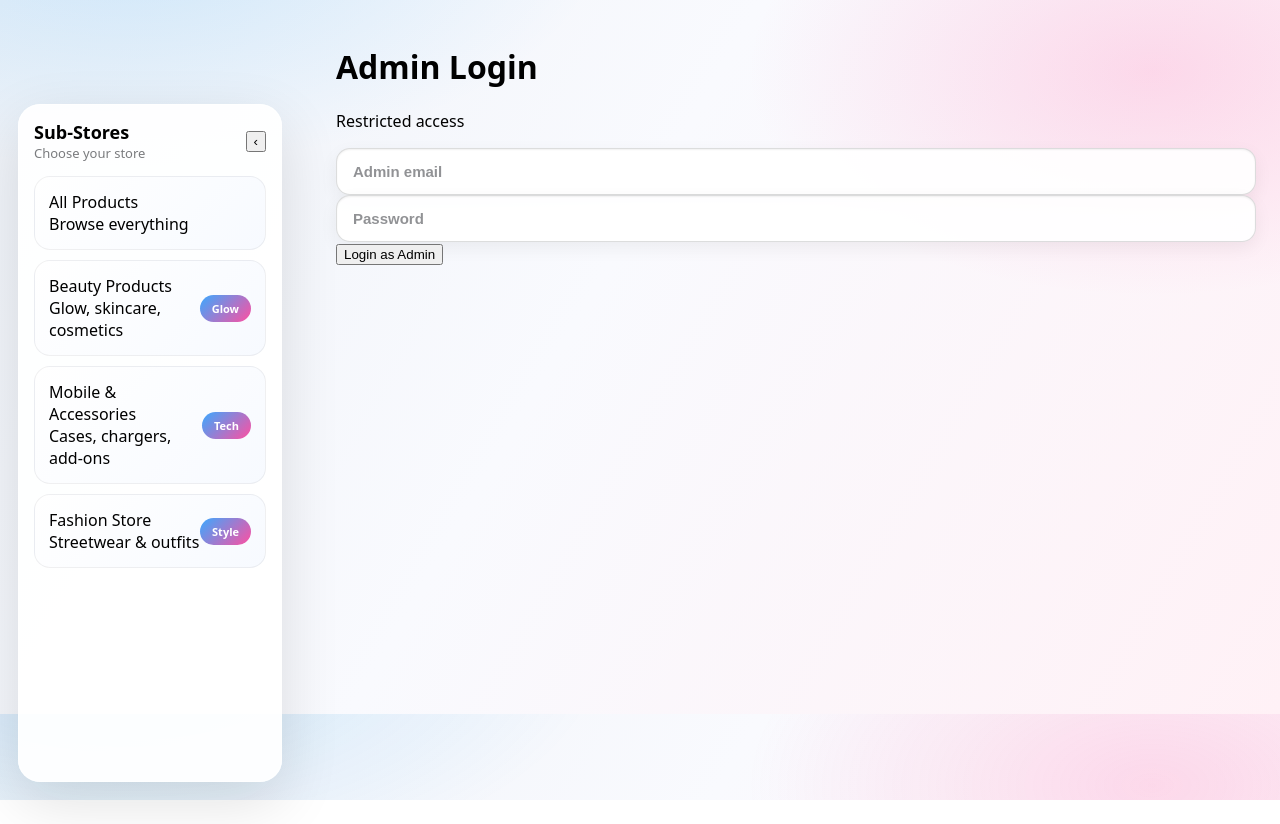
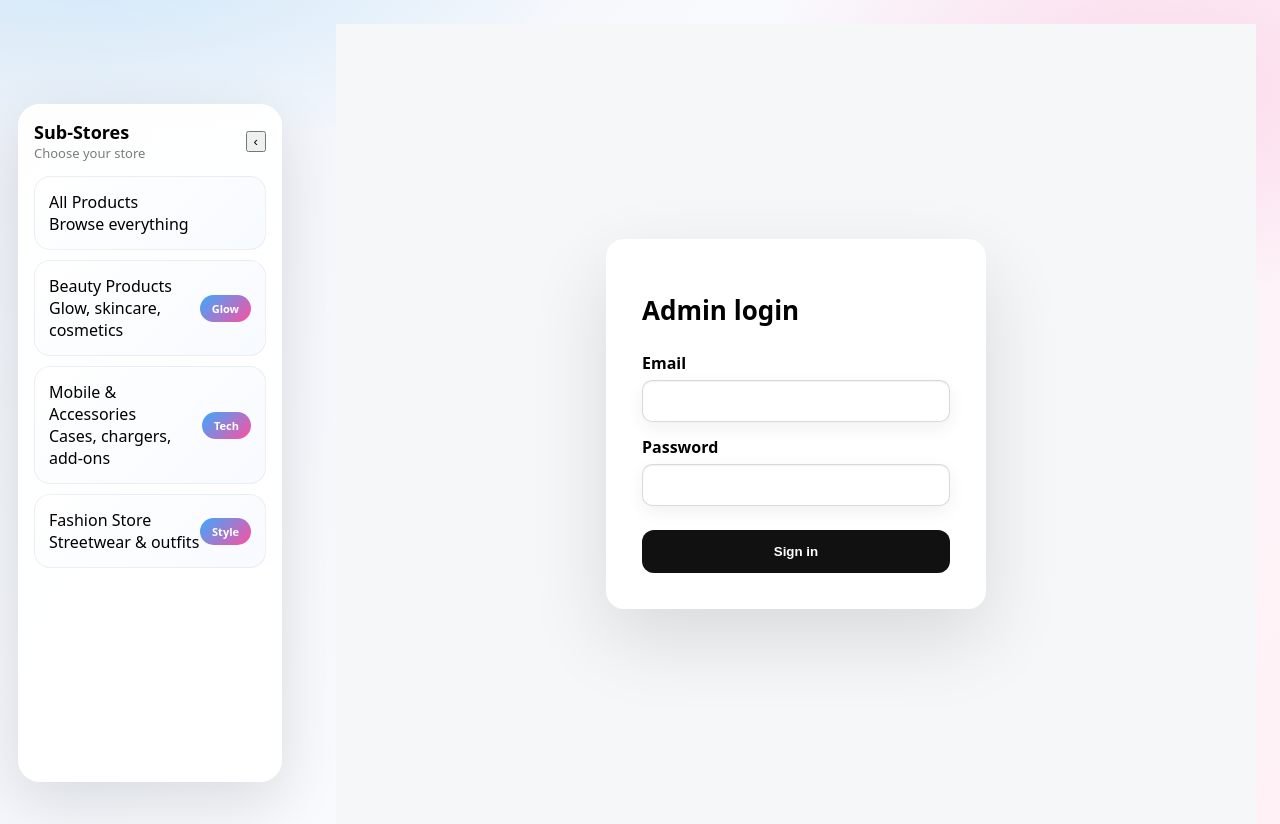
Before and after one commit to yvesf022/kkkkkk, a Next.js app: page /admin/login in a window 1280 px wide. Before the commit the page ends 800 px from the top, so only its background shows below. Built offline with nearby package versions, Linux system fonts and the light colour scheme; no server answers.

Commit message:
fix: account profile and admin login pages aligned with auth contract

```diff
--- a/app/(public)/admin/login/page.tsx
+++ b/app/(public)/admin/login/page.tsx
@@ -1,116 +1,122 @@
 "use client";
 
-import { useEffect, useState } from "react";
+import { useState, useEffect } from "react";
 import { useRouter } from "next/navigation";
 import toast from "react-hot-toast";
-import { useAdminAuth } from "@/lib/adminAuth";
-
-/**
- * ADMIN LOGIN PAGE — AUTHORITATIVE
- *
- * BACKEND CONTRACT:
- * - POST /api/admin/auth/login
- * - Cookie-based auth (admin_access_token)
- * - /api/admin/auth/me is the source of truth
- * - 401 = invalid credentials
- * - 403 = not an admin / access denied
- *
- * FRONTEND RULES:
- * - Do NOT read cookies
- * - Do NOT decode JWT
- * - Always rely on adminAuth.hydrate()
- */
+import { adminAuthApi } from "@/lib/api";
 
 export default function AdminLoginPage() {
   const router = useRouter();
 
-  const {
-    admin,
-    login,
-    loading,
-    hydrate,
-  } = useAdminAuth();
-
   const [email, setEmail] = useState("");
   const [password, setPassword] = useState("");
+  const [loading, setLoading] = useState(false);
 
-  /**
-   * Hydrate admin session on mount
-   * If already logged in → redirect away
-   */
+  /* ======================
+     AUTO REDIRECT IF LOGGED IN
+  ====================== */
   useEffect(() => {
-    hydrate();
-  }, [hydrate]);
+    adminAuthApi
+      .me()
+      .then(() => router.replace("/admin"))
+      .catch(() => {});
+  }, [router]);
 
-  useEffect(() => {
-    if (!loading && admin) {
-      router.replace("/admin");
-    }
-  }, [loading, admin, router]);
-
-  async function submit(e: React.FormEvent) {
+  async function handleSubmit(e: React.FormEvent) {
     e.preventDefault();
+    setLoading(true);
 
     try {
-      await login(email, password);
-
-      toast.success("Admin login successful");
+      await adminAuthApi.login({ email, password });
+      toast.success("Welcome back");
       router.replace("/admin");
     } catch (err: any) {
-      toast.error(
-        err?.status === 401
-          ? "Invalid admin credentials."
-          : err?.status === 403
-          ? "You do not have admin access."
-          : "Admin login failed.",
-      );
+      toast.error(err.message || "Invalid admin credentials");
+    } finally {
+      setLoading(false);
     }
   }
 
   return (
-    <div className="flex min-h-screen items-center justify-center bg-gray-50">
     <div
-        className="w-full max-w-md rounded-lg bg-white p-8 shadow"
+      style={{
+        minHeight: "100vh",
+        display: "grid",
+        placeItems: "center",
+        background: "#f6f7f9",
+      }}
     >
-        <h1 className="mb-2 text-2xl font-bold">
-          Admin Login
+      <form
+        onSubmit={handleSubmit}
+        style={{
+          width: 380,
+          padding: 36,
+          background: "#fff",
+          borderRadius: 18,
+          boxShadow: "0 30px 80px rgba(0,0,0,.12)",
+        }}
+      >
+        <h1 style={{ fontSize: 26, fontWeight: 900, marginBottom: 24 }}>
+          Admin login
         </h1>
 
-        <p className="mb-6 text-sm opacity-60">
-          Restricted access
-        </p>
-
-        <form
-          onSubmit={submit}
-          className="grid gap-4"
-        >
+        <label style={label}>Email</label>
         <input
           type="email"
-            placeholder="Admin email"
           value={email}
           onChange={(e) => setEmail(e.target.value)}
           required
-            className="rounded border px-3 py-2"
+          style={input}
         />
 
+        <label style={label}>Password</label>
         <input
           type="password"
-            placeholder="Password"
           value={password}
           onChange={(e) => setPassword(e.target.value)}
           required
-            className="rounded border px-3 py-2"
+          style={input}
         />
 
         <button
           type="submit"
           disabled={loading}
-            className="rounded bg-black py-2 text-white disabled:opacity-50"
+          style={button}
         >
-            {loading ? "Signing in…" : "Login as Admin"}
+          {loading ? "Signing in…" : "Sign in"}
         </button>
       </form>
     </div>
-    </div>
   );
 }
+
+/* ======================
+   STYLES
+====================== */
+
+const label: React.CSSProperties = {
+  display: "block",
+  fontWeight: 700,
+  marginTop: 14,
+  marginBottom: 6,
+};
+
+const input: React.CSSProperties = {
+  width: "100%",
+  padding: "12px 14px",
+  borderRadius: 10,
+  border: "1px solid rgba(0,0,0,.15)",
+  fontSize: 14,
+};
+
+const button: React.CSSProperties = {
+  marginTop: 24,
+  width: "100%",
+  padding: "14px 18px",
+  borderRadius: 12,
+  border: "none",
+  background: "#111",
+  color: "#fff",
+  fontWeight: 900,
+  cursor: "pointer",
+};
--- a/app/account/profile/edit/page.tsx
+++ b/app/account/profile/edit/page.tsx
@@ -46,8 +46,10 @@ export default function EditProfilePage() {
     setSaving(true);
 
     try {
-      // 🔒 BACKEND CONTRACT: updateMe takes NO arguments
-      await updateMe();
+      await updateMe({
+        full_name: fullName || undefined,
+        phone: phone || undefined,
+      });
 
       router.replace("/account/profile");
       router.refresh();
```
Also changed, not shown: app/account/profile/page.tsx (+3 -15 lines). Lines whose indentation alone changed are shown as unchanged.
